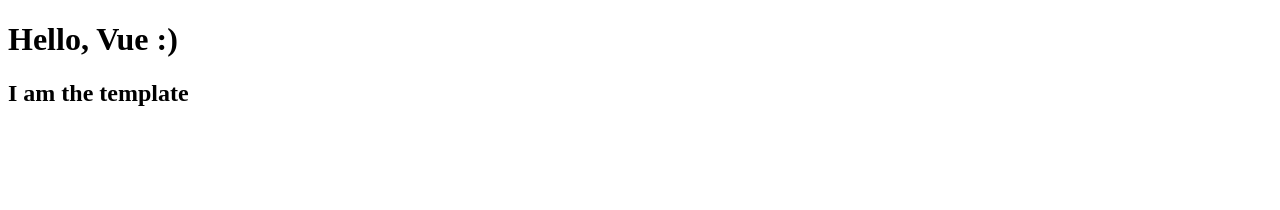
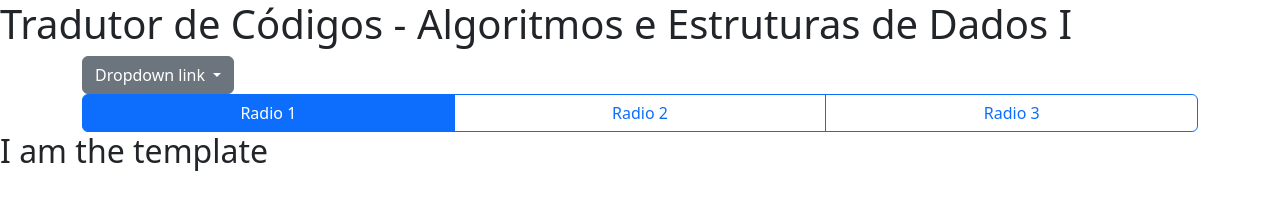
Before and after one commit to raphaelprados/AeEdDI-2024.2-Monitoria, a plain HTML site: page index.html in a window 1280 px wide. Drawn offline with nearby package versions, Linux system fonts and the light colour scheme; no server answers.

Commit message:
Desenvolvendo base

```diff
--- a/app.js
+++ b/app.js
@@ -1,4 +1,25 @@
 const app = Vue.createApp({
+    created() {
+        fetch("./sample.json")
+            .then((res) => {
+                if (!res.ok) {
+                    throw new Error
+                        (`HTTP error! Status: ${res.status}`);
+                }
+            })
+            .then((data) =>
+                console.log(data))
+            .catch((error) =>
+                console.error("Unable to fetch data:", error));
+
+    },
+    data() {
+        return {
+            conteudo: '',
+            atividade: 0,
+            linguagem: ''
+        }
+    },
     template: '<h2>I am the template</h2>'
 })
 
--- /dev/null
+++ b/codes.json
@@ -0,0 +1,10 @@
+{
+    "data": {
+        "conteudo": "enquanto",
+        "exercicios_qtde": 4,
+        "exercicios": {
+            "id": 0,
+            "codigo": []
+        }
+    }
+}
--- a/index.html
+++ b/index.html
@@ -4,10 +4,44 @@
     <meta charset="UTF-8">
     <meta name="viewport" content="width=device-width, initial-scale=1.0">
     <title>Document</title>
+    <script src="https://cdn.jsdelivr.net/npm/bootstrap@5.3.3/dist/js/bootstrap.bundle.min.js" integrity="sha384-YvpcrYf0tY3lHB60NNkmXc5s9fDVZLESaAA55NDzOxhy9GkcIdslK1eN7N6jIeHz" crossorigin="anonymous"></script>
+    <link href="https://cdn.jsdelivr.net/npm/bootstrap@5.3.3/dist/css/bootstrap.min.css" rel="stylesheet" integrity="sha384-QWTKZyjpPEjISv5WaRU9OFeRpok6YctnYmDr5pNlyT2bRjXh0JMhjY6hW+ALEwIH" crossorigin="anonymous">
     <script src="https://unpkg.com/vue@3/dist/vue.global.js"></script>
+    <script type="text/javascript" src="codes.json"></script>
+    <link rel="stylesheet" href="style.css">
 </head>
 <body>
-    <h1>Hello, Vue :)</h1>
+    <h1>Tradutor de Códigos - Algoritmos e Estruturas de Dados I</h1>
+
+    <div class="container">
+        <div class="dropdown">
+            <a class="btn btn-secondary dropdown-toggle" href="#" role="button" data-bs-toggle="dropdown" aria-expanded="false">
+              Dropdown link
+            </a>
+
+            <ul class="dropdown-menu">
+              <li><a class="dropdown-item" href="#">Aula 1</a></li>
+              <li><a class="dropdown-item" href="#">Aula 2</a></li>
+              <li><a class="dropdown-item" href="#">Aula 3</a></li>
+            </ul>
+        </div>
+        <div class="row align-items-start">
+            <div class="btn-group" role="group" aria-label="Basic radio toggle button group">
+                <input type="radio" class="btn-check" name="btnradio" id="btnradio1" autocomplete="off" checked>
+                <label class="btn btn-outline-primary" for="btnradio1">Radio 1</label>
+
+                <input type="radio" class="btn-check" name="btnradio" id="btnradio2" autocomplete="off">
+                <label class="btn btn-outline-primary" for="btnradio2">Radio 2</label>
+
+                <input type="radio" class="btn-check" name="btnradio" id="btnradio3" autocomplete="off">
+                <label class="btn btn-outline-primary" for="btnradio3">Radio 3</label>
+            </div>
+        </div>
+    </div>
+
+    <div class="container">
+
+    </div>
 
     <div id="app">
 
```
